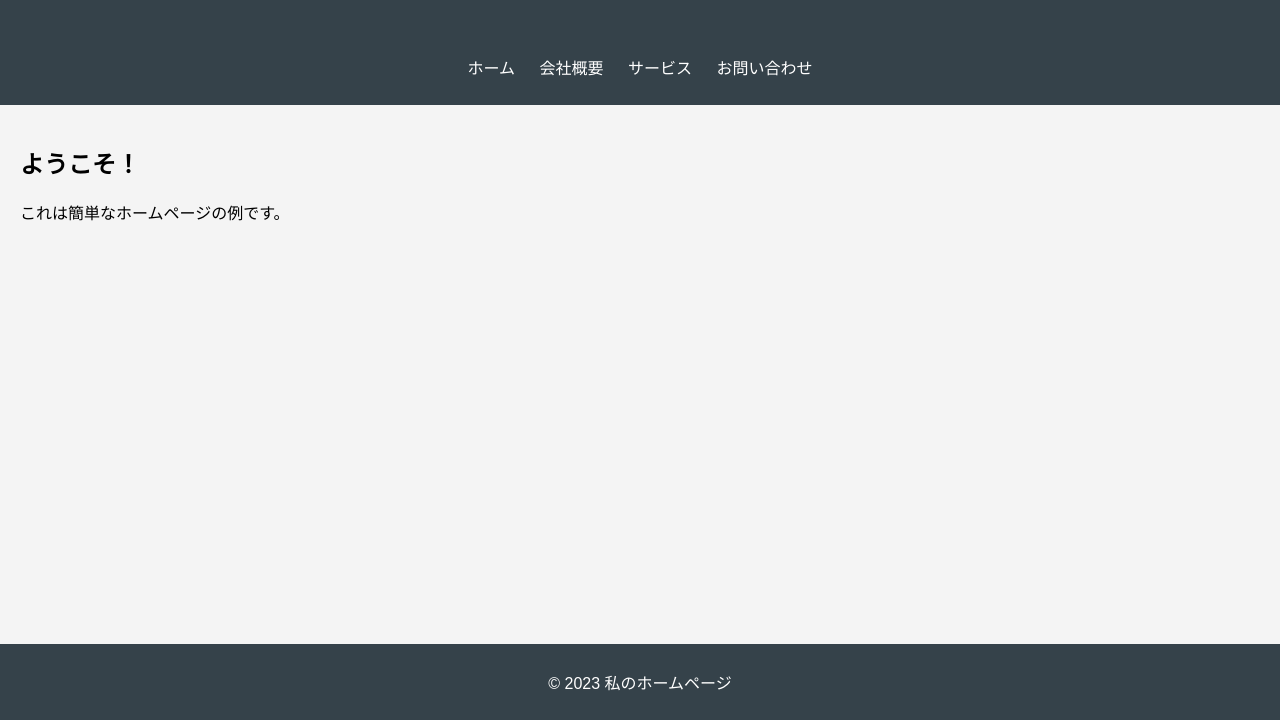
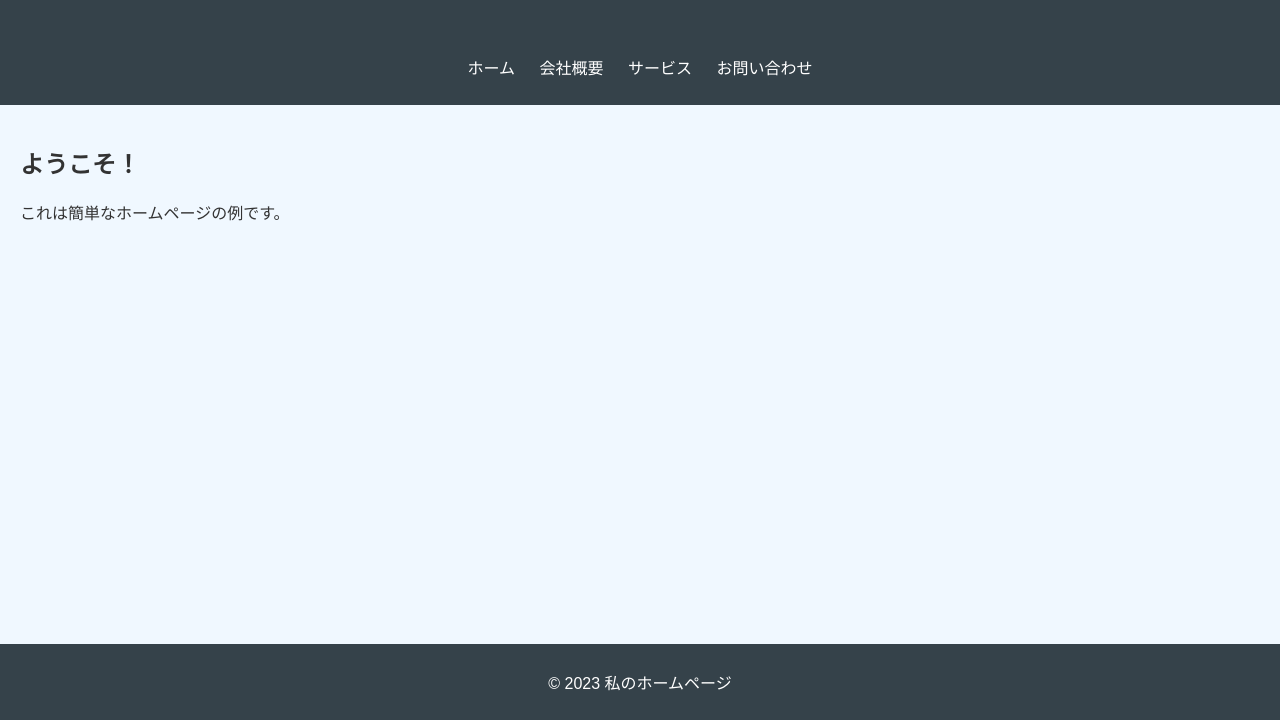
Before and after one commit to ojizou003/git-test, a plain HTML site: page index.html in a window 1280 px wide. Shown: the part 80-800 px from the top of the page. Drawn offline with Linux system fonts and the light colour scheme.

Commit message:
文字色変更

```diff
--- a/index.html
+++ b/index.html
@@ -9,7 +9,8 @@
             font-family: Arial, sans-serif;
             margin: 0;
             padding: 0;
-            background-color: #f4f4f4;
+            background-color: #f0f8ff; /* 背景色をより薄い色に変更 */
+            color: #333; /* 文字色を濃い色に変更 */
         }
         header {
             background: #35424a;
```
